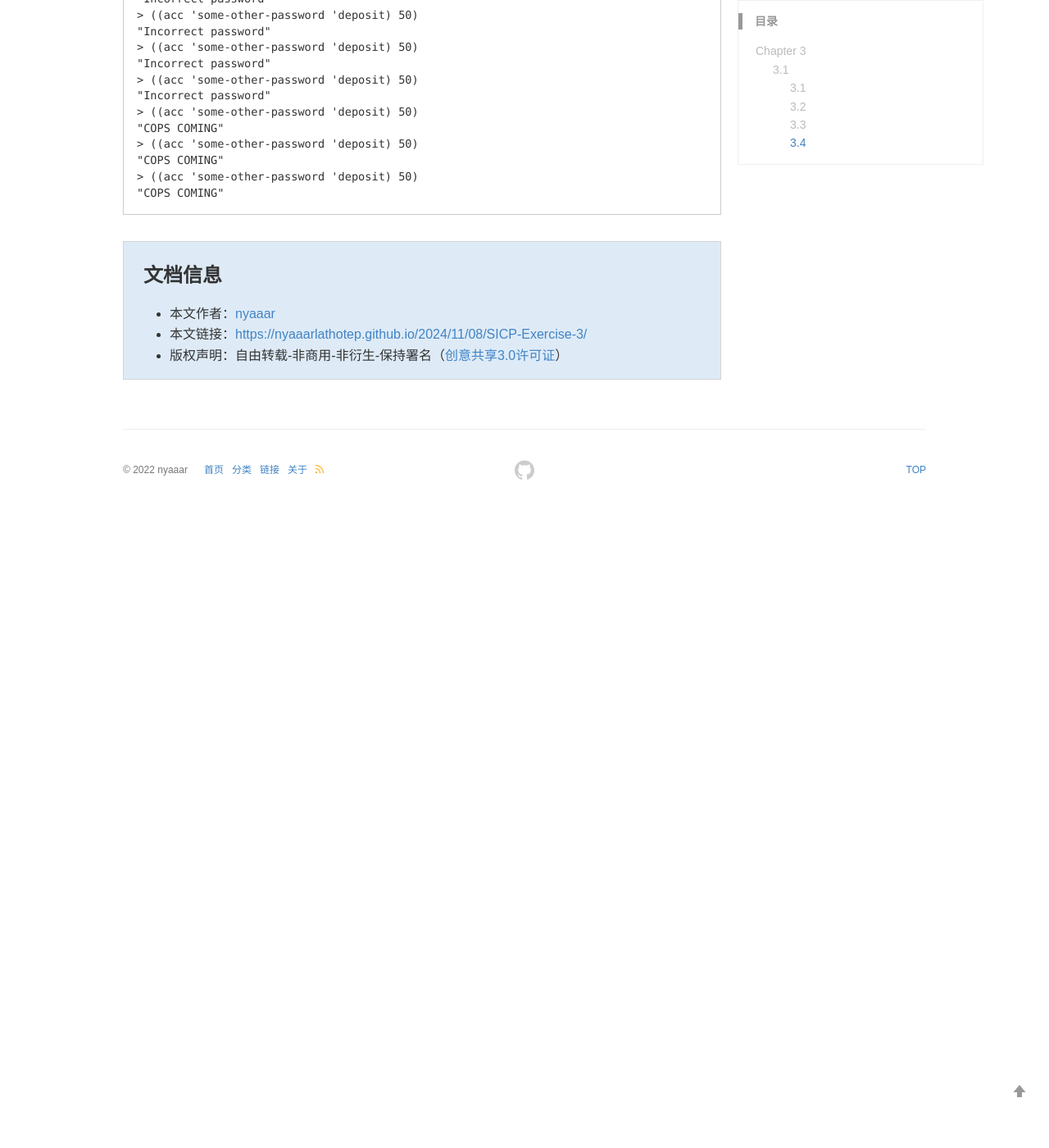
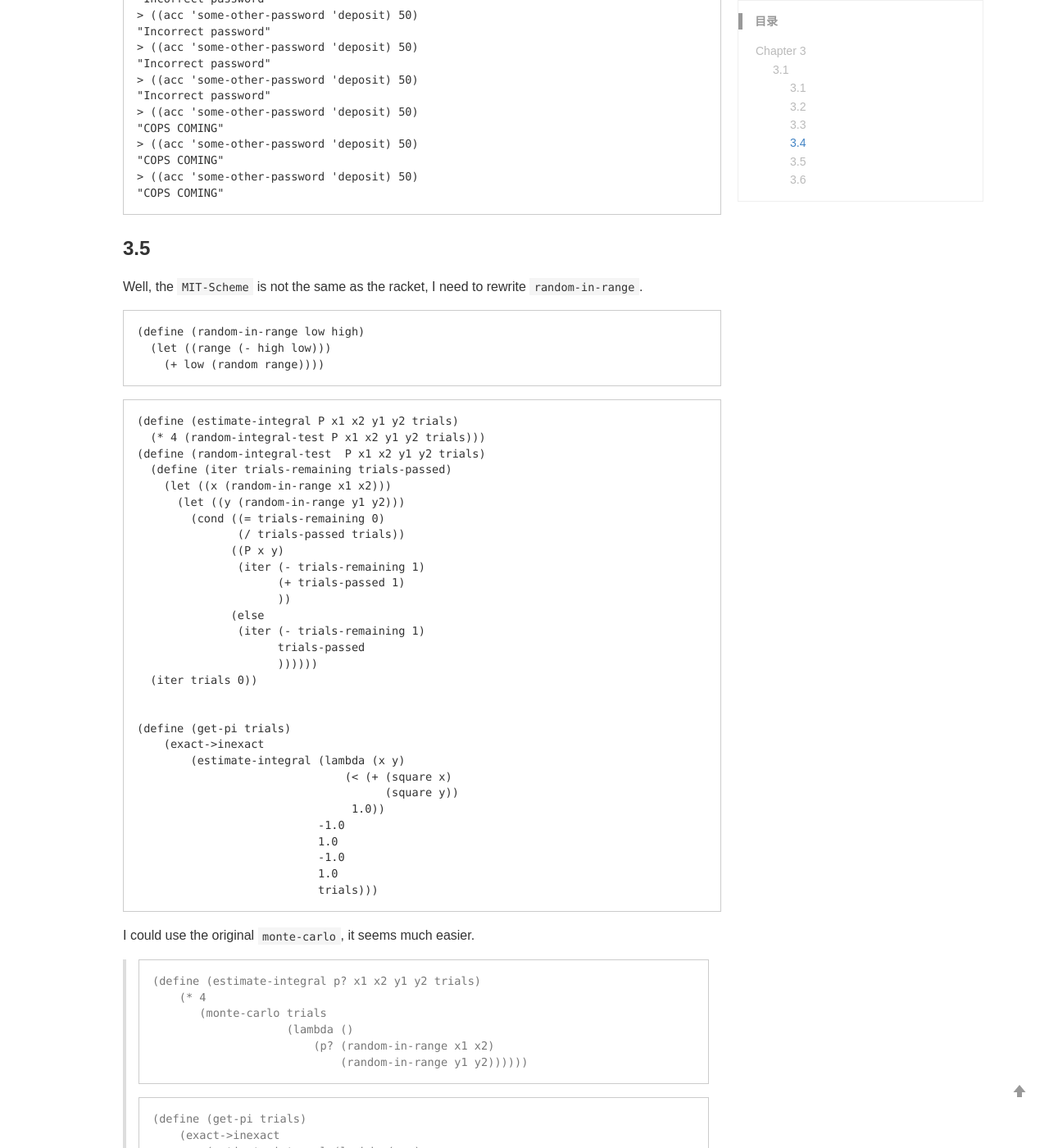
Before and after one commit to nyaaarlathotep/nyaaarlathotep.github.io, a Jekyll site: the page built from _posts/2024-11-8- SICP Exercise 3.md, in a window 1280 px wide and 1400 px high, scrolled down 4048 px. Shown: the whole window at 82% size. Built offline with Jekyll 4.4.1, drawn with Linux system fonts in a browser that asks for light colours; comment, search, counter and statistics services are not loaded; a style sheet for code colours, icons or effects is not loaded; before the commit the page ends 4678 px from its top, so only the background shows below that; some of the changed text lies outside the part shown.

Commit message:
Update 2024-11-8- SICP Exercise 3.md

````diff
--- a/_posts/2024-11-8- SICP Exercise 3.md
+++ b/_posts/2024-11-8- SICP Exercise 3.md
@@ -192,3 +192,90 @@ Can they combined together?
 > ((acc 'some-other-password 'deposit) 50)
 "COPS COMING"
 ```
+
+### 3.5
+
+Well, the `MIT-Scheme` is not the same as the racket, I need to rewrite `random-in-range`.
+
+```
+(define (random-in-range low high)
+  (let ((range (- high low)))
+    (+ low (random range))))
+```
+
+```
+(define (estimate-integral P x1 x2 y1 y2 trials)
+  (* 4 (random-integral-test P x1 x2 y1 y2 trials)))
+(define (random-integral-test  P x1 x2 y1 y2 trials)
+  (define (iter trials-remaining trials-passed)
+    (let ((x (random-in-range x1 x2)))
+      (let ((y (random-in-range y1 y2)))
+        (cond ((= trials-remaining 0)
+               (/ trials-passed trials))
+              ((P x y)
+               (iter (- trials-remaining 1)
+                     (+ trials-passed 1)
+                     ))
+              (else
+               (iter (- trials-remaining 1)
+                     trials-passed
+                     ))))))
+  (iter trials 0))
+
+
+(define (get-pi trials)
+    (exact->inexact
+        (estimate-integral (lambda (x y)
+                               (< (+ (square x)
+                                     (square y))
+                                1.0))
+                           -1.0
+                           1.0
+                           -1.0
+                           1.0
+                           trials)))
+```
+
+I could use the original `monte-carlo`, it seems much easier.
+
+> ```
+> (define (estimate-integral p? x1 x2 y1 y2 trials)
+>     (* 4
+>        (monte-carlo trials
+>                     (lambda ()
+>                         (p? (random-in-range x1 x2)
+>                             (random-in-range y1 y2))))))
+> ```
+>
+> ```
+> (define (get-pi trials)
+>     (exact->inexact
+>         (estimate-integral (lambda (x y)
+>                                (< (+ (square x)
+>                                      (square y))
+>                                 1.0))
+>                            -1.0
+>                            1.0
+>                            -1.0
+>                            1.0
+>                            trials)))
+> ```
+
+### 3.6
+
+We don't have `rand` or ` rand-update` in Racket. Oh, I find something: [2 SICP Language](https://docs.racket-lang.org/sicp-manual/SICP_Language.html). OK, it still doesn't work.
+
+I guess it's Just another dispatch.
+
+```
+ (define rand
+   (let ((x random-init))
+     (define (dispatch message)
+       (cond ((eq? message 'generate)
+               (begin (set! x (rand-update x))
+                      x))
+             ((eq? message 'reset)
+               (lambda (new-value) (set! x new-value)))))
+     dispatch))
+
+```
````
